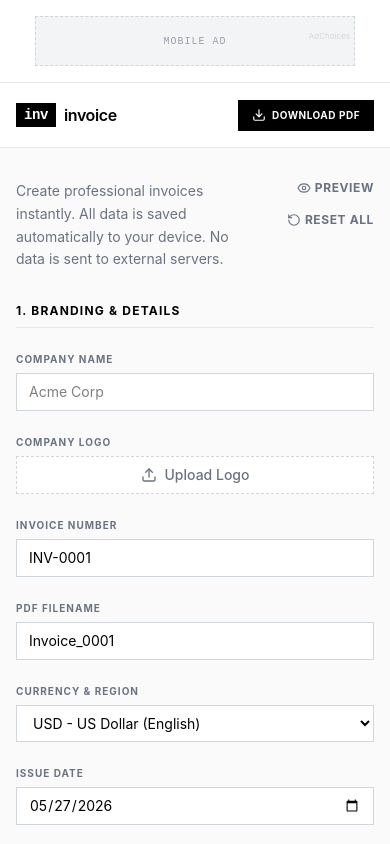
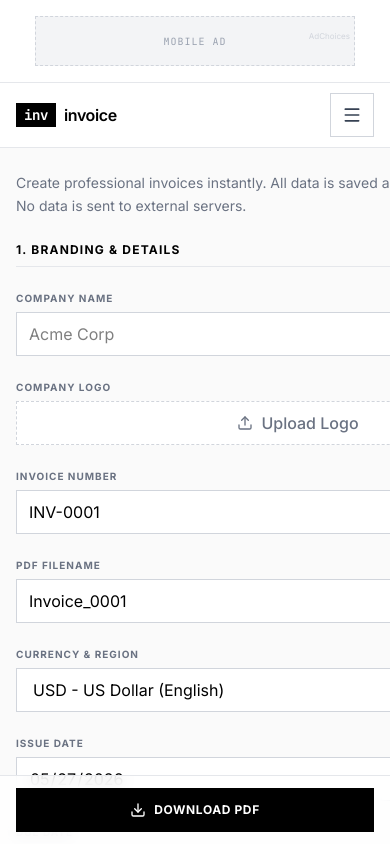
Before and after one commit to agaboo1981/invoicepad, a React (Vite) app: page / in a window 390 px wide. Shown: the top 844 px of the page. Built offline with nearby package versions, Linux system fonts and the light colour scheme.

Commit message:
feat: add mobile utility menu and sticky download action

```diff
--- a/src/App.tsx
+++ b/src/App.tsx
@@ -4,7 +4,7 @@
  */
 
 import React, { useState, useEffect } from 'react';
-import { Download, RotateCcw, Eye, X } from 'lucide-react';
+import { Download, RotateCcw, Eye, X, Menu } from 'lucide-react';
 import { InvoiceData } from './types';
 import { InvoiceForm } from './components/InvoiceForm';
 import { InvoicePreview } from './components/InvoicePreview';
@@ -60,6 +60,7 @@ export default function App() {
   const [data, setData] = useState<InvoiceData>(getInitialData);
   const [showPreviewModal, setShowPreviewModal] = useState(false);
   const [showResetConfirm, setShowResetConfirm] = useState(false);
+  const [mobileMenuOpen, setMobileMenuOpen] = useState(false);
 
   // Load from local storage on mount (done primarily via initializer now)
 
@@ -87,6 +88,7 @@ export default function App() {
     localStorage.removeItem('invoicer_data');
     setData(getInitialData());
     setShowResetConfirm(false);
+    setMobileMenuOpen(false);
   };
 
   return (
@@ -94,12 +96,12 @@ export default function App() {
 
       {/* Platform Top Ad Slot - purely for layout context */}
       <div className="w-full bg-white dark:bg-zinc-900 border-b border-gray-200 dark:border-zinc-800 py-4 no-print flex justify-center">
-        <AdSlot label="Top Banner Advertisement" className="w-[728px] h-[90px] hidden md:flex" />
+        <AdSlot label="Top Banner Advertisement" className="w-full max-w-[728px] h-[90px] hidden md:flex" />
         <AdSlot label="Mobile Ad" className="w-[320px] h-[50px] flex md:hidden" />
       </div>
 
       <header className="border-b border-gray-200 dark:border-zinc-800 bg-white dark:bg-zinc-900 no-print sticky top-0 z-10 transition-colors">
-        <div className="max-w-7xl mx-auto px-4 lg:px-8 min-h-16 py-2 sm:py-0 flex items-center justify-between gap-3">
+        <div className="max-w-7xl mx-auto px-4 sm:px-6 lg:px-8 min-h-16 py-2 sm:py-0 flex items-center justify-between gap-3">
           <div className="flex items-center gap-2 text-black dark:text-white font-semibold tracking-tight text-base sm:text-lg min-w-0">
             <span className="font-mono bg-black dark:bg-white text-white dark:text-black px-2 py-0.5 text-sm">inv</span>
             <span className="truncate">invoice<span className="text-gray-400 dark:text-zinc-500 hidden sm:inline">pad.shop</span></span>
@@ -107,24 +109,80 @@ export default function App() {
 
           <button
             onClick={handlePrint}
-            className="bg-black dark:bg-white text-white dark:text-black px-3 sm:px-5 py-1.5 sm:py-2 text-[10px] sm:text-sm font-bold uppercase tracking-wider flex items-center gap-1.5 sm:gap-2 hover:bg-gray-800 dark:hover:bg-zinc-200 transition-all border-2 border-black dark:border-white active:scale-95"
+            className="hidden sm:flex bg-black dark:bg-white text-white dark:text-black px-3 sm:px-5 py-2 min-h-11 text-xs sm:text-sm font-bold uppercase tracking-wider items-center gap-1.5 sm:gap-2 hover:bg-gray-800 dark:hover:bg-zinc-200 transition-all border-2 border-black dark:border-white active:scale-95"
           >
             <Download className="w-3.5 h-3.5 sm:w-4 sm:h-4" />
             {t('downloadPdf')}
           </button>
+
+          <button
+            onClick={() => setMobileMenuOpen(prev => !prev)}
+            aria-expanded={mobileMenuOpen}
+            aria-label={mobileMenuOpen ? 'Close menu' : 'Open menu'}
+            className="sm:hidden inline-flex items-center justify-center min-h-11 min-w-11 border border-gray-300 dark:border-zinc-700 text-gray-700 dark:text-zinc-200 hover:text-black dark:hover:text-white hover:border-black dark:hover:border-zinc-500 transition-colors"
+          >
+            {mobileMenuOpen ? <X size={20} /> : <Menu size={20} />}
+          </button>
+        </div>
+
+        <div className={`sm:hidden overflow-hidden border-t border-gray-200 dark:border-zinc-800 transition-all duration-300 ease-out ${mobileMenuOpen ? 'max-h-[70vh] opacity-100' : 'max-h-0 opacity-0 border-t-0'}`}>
+          <div className="px-4 py-4 space-y-4 bg-white dark:bg-zinc-900">
+            <div className="flex flex-col gap-3">
+              <button
+                onClick={() => {
+                  setShowPreviewModal(true);
+                  setMobileMenuOpen(false);
+                }}
+                className="w-full min-h-11 px-3 border border-gray-300 dark:border-zinc-700 text-gray-700 dark:text-zinc-200 hover:text-black dark:hover:text-white text-xs font-bold uppercase tracking-wider flex items-center justify-center gap-2 transition-colors"
+              >
+                <Eye size={14} /> {t('preview')}
+              </button>
+              {showResetConfirm ? (
+                <div className="w-full min-h-11 px-3 border border-red-200 dark:border-red-900/40 bg-red-50 dark:bg-red-900/10 text-xs font-bold uppercase tracking-wider flex items-center justify-between gap-3 text-red-600 dark:text-red-400">
+                  <span>Sure?</span>
+                  <div className="flex items-center gap-3">
+                    <button onClick={confirmReset} className="hover:text-red-800 dark:hover:text-red-300 transition-colors">Yes</button>
+                    <button onClick={() => setShowResetConfirm(false)} className="text-gray-500 dark:text-zinc-400 hover:text-black dark:hover:text-white transition-colors">No</button>
+                  </div>
+                </div>
+              ) : (
+                <button
+                  onClick={handleReset}
+                  className="w-full min-h-11 px-3 border border-gray-300 dark:border-zinc-700 text-gray-700 dark:text-zinc-200 hover:text-black dark:hover:text-white text-xs font-bold uppercase tracking-wider flex items-center justify-center gap-2 transition-colors"
+                >
+                  <RotateCcw size={14} /> {t('resetAll')}
+                </button>
+              )}
+              <button
+                onClick={() => {
+                  handlePrint();
+                  setMobileMenuOpen(false);
+                }}
+                className="w-full min-h-11 px-3 bg-black dark:bg-white text-white dark:text-black text-xs font-bold uppercase tracking-wider flex items-center justify-center gap-2 hover:bg-gray-800 dark:hover:bg-zinc-200 transition-colors"
+              >
+                <Download size={14} /> {t('downloadPdf')}
+              </button>
+            </div>
+
+            <nav className="pt-1 border-t border-gray-100 dark:border-zinc-800 flex flex-wrap gap-x-4 gap-y-2 text-xs">
+              <a className="text-gray-600 dark:text-zinc-300 hover:text-black dark:hover:text-white transition-colors" href="/freelancer-invoice-generator.html">Freelancer</a>
+              <a className="text-gray-600 dark:text-zinc-300 hover:text-black dark:hover:text-white transition-colors" href="/consultant-invoice-template.html">Consultant</a>
+              <a className="text-gray-600 dark:text-zinc-300 hover:text-black dark:hover:text-white transition-colors" href="/invoice-template-guide.html">Guide</a>
+            </nav>
+          </div>
         </div>
       </header>
 
-      <main className="max-w-7xl mx-auto px-4 lg:px-8 py-8 lg:py-12 no-print relative">
-        <div className="grid xl:grid-cols-[1fr_minmax(0,1fr)] gap-10 items-start">
+      <main className="max-w-7xl mx-auto px-4 sm:px-6 lg:px-8 py-6 sm:py-8 lg:py-12 pb-24 sm:pb-8 no-print relative">
+        <div className="grid xl:grid-cols-[1fr_minmax(0,1fr)] gap-8 lg:gap-10 items-start">
 
           {/* Left Column: Form */}
           <div className="xl:sticky xl:top-[6rem] xl:max-h-[calc(100vh-8rem)] xl:overflow-y-auto pr-0 xl:pr-4 custom-scrollbar">
-            <div className="flex items-start justify-between mb-8 gap-4">
-              <p className="text-gray-500 dark:text-zinc-400 max-w-xl text-sm leading-relaxed pr-4">
+            <div className="flex items-start justify-between mb-6 sm:mb-8 gap-4">
+              <p className="text-gray-500 dark:text-zinc-400 max-w-xl text-sm leading-relaxed pr-0 sm:pr-4">
                 {t('appDesc')}
               </p>
-              <div className="flex flex-col sm:flex-row items-end sm:items-center gap-4 shrink-0">
+              <div className="hidden sm:flex flex-col sm:flex-row items-end sm:items-center gap-4 shrink-0">
                 <button
                   onClick={() => setShowPreviewModal(true)}
                   className="text-gray-500 dark:text-zinc-400 hover:text-black dark:hover:text-white flex items-center gap-1 text-xs font-bold uppercase tracking-wider transition-colors"
@@ -168,7 +226,7 @@ export default function App() {
 
       {/* SEO Content Section (Bottom) */}
       <section className="bg-white dark:bg-zinc-900 border-t border-gray-200 dark:border-zinc-800 mt-16 no-print transition-colors">
-        <div className="max-w-4xl mx-auto px-4 py-16 sm:py-24 space-y-12 text-black dark:text-white">
+        <div className="max-w-4xl mx-auto px-4 sm:px-6 py-12 sm:py-24 space-y-10 sm:space-y-12 text-black dark:text-white">
           <div className="text-center space-y-4">
             <h1 className="text-3xl sm:text-4xl font-extrabold tracking-tight">{t('seoTitle')}</h1>
             <p className="text-gray-500 dark:text-zinc-400 text-lg sm:text-xl max-w-2xl mx-auto">{t('seoDesc')}</p>
@@ -212,7 +270,15 @@ export default function App() {
       </section>
 
       <footer className="border-t border-gray-200 dark:border-zinc-800 bg-white dark:bg-zinc-900 no-print py-8 text-center text-xs text-gray-400 dark:text-zinc-500 font-mono transition-colors">
-        <p>&copy; {new Date().getFullYear()} InvoicePad. All rights reserved.</p>
+        <div className="px-4 sm:px-6 space-y-4">
+          <p>&copy; {new Date().getFullYear()} InvoicePad. All rights reserved.</p>
+          <nav className="flex flex-wrap justify-center gap-4 text-[11px]">
+            <a className="hover:text-gray-600 dark:hover:text-zinc-300 transition-colors" href="/about.html">About</a>
+            <a className="hover:text-gray-600 dark:hover:text-zinc-300 transition-colors" href="/contact.html">Contact</a>
+            <a className="hover:text-gray-600 dark:hover:text-zinc-300 transition-colors" href="/privacy-policy.html">Privacy</a>
+            <a className="hover:text-gray-600 dark:hover:text-zinc-300 transition-colors" href="/terms-of-service.html">Terms</a>
+          </nav>
+        </div>
       </footer>
 
       {/* Hidden print container that takes over during window.print() */}
@@ -250,6 +316,18 @@ export default function App() {
         </div>
       )}
 
+      <div className="fixed bottom-0 left-0 right-0 z-30 sm:hidden no-print">
+        <div className="px-4 pb-[calc(env(safe-area-inset-bottom)+0.75rem)] pt-3 bg-white/95 dark:bg-zinc-900/95 border-t border-gray-200 dark:border-zinc-800 backdrop-blur supports-[backdrop-filter]:bg-white/80 supports-[backdrop-filter]:dark:bg-zinc-900/80">
+          <button
+            onClick={handlePrint}
+            className="w-full min-h-11 bg-black dark:bg-white text-white dark:text-black text-xs font-bold uppercase tracking-wider flex items-center justify-center gap-2 hover:bg-gray-800 dark:hover:bg-zinc-200 transition-colors"
+          >
+            <Download className="w-4 h-4" />
+            {t('downloadPdf')}
+          </button>
+        </div>
+      </div>
+
     </div>
   );
 }
--- a/src/components/InvoiceForm.tsx
+++ b/src/components/InvoiceForm.tsx
@@ -97,10 +97,10 @@ export function InvoiceForm({ data, onChange }: InvoiceFormProps) {
   };
 
   const labelClass = "block text-[10px] uppercase font-bold text-gray-500 dark:text-zinc-500 tracking-widest mb-1.5";
-  const inputClass = "w-full border border-gray-300 dark:border-zinc-700 px-3 py-2 text-sm rounded-none focus:outline-none focus:border-black dark:focus:border-white focus:ring-1 focus:ring-black dark:focus:ring-white bg-white dark:bg-zinc-900 transition-shadow text-black dark:text-white";
+  const inputClass = "w-full min-h-11 border border-gray-300 dark:border-zinc-700 px-3 py-2 text-base sm:text-sm rounded-none focus:outline-none focus:border-black dark:focus:border-white focus:ring-1 focus:ring-black dark:focus:ring-white bg-white dark:bg-zinc-900 transition-shadow text-black dark:text-white";
 
   return (
-    <div className="space-y-10">
+    <div className="space-y-8 sm:space-y-10">
 
       {/* Details Section */}
       <section className="space-y-6">
@@ -119,7 +119,7 @@ export function InvoiceForm({ data, onChange }: InvoiceFormProps) {
                 <button
                   type="button"
                   onClick={() => updateField('logo', '')}
-                  className="text-gray-400 dark:text-zinc-500 hover:text-red-600 dark:hover:text-red-500 transition-colors"
+                  className="text-gray-400 dark:text-zinc-500 hover:text-red-600 dark:hover:text-red-500 transition-colors min-h-11 min-w-11 inline-flex items-center justify-center"
                   title="Remove Logo"
                 >
                   <X size={18} />
@@ -137,8 +137,7 @@ export function InvoiceForm({ data, onChange }: InvoiceFormProps) {
                 <button
                   type="button"
                   onClick={() => fileInputRef.current?.click()}
-                  className="w-full flex justify-center items-center gap-2 border border-dashed border-gray-300 dark:border-zinc-700 px-4 py-2 text-sm text-gray-500 dark:text-zinc-400 hover:text-black dark:hover:text-white hover:border-black dark:hover:border-zinc-500 transition-colors bg-white dark:bg-zinc-900 font-medium"
-                  style={{ height: '38px' }}
+                  className="w-full min-h-11 flex justify-center items-center gap-2 border border-dashed border-gray-300 dark:border-zinc-700 px-4 py-2 text-base sm:text-sm text-gray-500 dark:text-zinc-400 hover:text-black dark:hover:text-white hover:border-black dark:hover:border-zinc-500 transition-colors bg-white dark:bg-zinc-900 font-medium"
                 >
                   <Upload size={16} /> {t('uploadLogo')}
                 </button>
@@ -208,10 +207,10 @@ export function InvoiceForm({ data, onChange }: InvoiceFormProps) {
               ref={csvInputRef}
               onChange={handleCsvImport}
             />
-            <button type="button" onClick={() => csvInputRef.current?.click()} className="text-gray-500 dark:text-zinc-400 hover:text-black dark:hover:text-white text-xs font-bold uppercase tracking-wider flex items-center gap-1 transition-colors">
+            <button type="button" onClick={() => csvInputRef.current?.click()} className="text-gray-500 dark:text-zinc-400 hover:text-black dark:hover:text-white text-xs font-bold uppercase tracking-wider flex items-center gap-1 transition-colors min-h-11 px-2">
               <UploadCloud size={14} /> {t('importCsv')}
             </button>
-            <button type="button" onClick={addItem} className="text-black dark:text-white hover:text-gray-600 dark:hover:text-zinc-300 text-xs font-bold uppercase tracking-wider flex items-center gap-1 transition-colors">
+            <button type="button" onClick={addItem} className="text-black dark:text-white hover:text-gray-600 dark:hover:text-zinc-300 text-xs font-bold uppercase tracking-wider flex items-center gap-1 transition-colors min-h-11 px-2">
               <Plus size={14} /> {t('addItem')}
             </button>
           </div>
@@ -232,7 +231,7 @@ export function InvoiceForm({ data, onChange }: InvoiceFormProps) {
                 <label className={labelClass}>{t('price')}</label>
                 <input type="number" min="0" step="any" value={item.price} onChange={(e) => updateItem(item.id, 'price', parseFloat(e.target.value) || 0)} className={inputClass} />
               </div>
-              <button type="button" onClick={() => removeItem(item.id)} className="absolute top-2 right-2 sm:static sm:mb-2 text-gray-400 dark:text-zinc-500 hover:text-red-600 dark:hover:text-red-500 transition-colors" title="Remove Item">
+              <button type="button" onClick={() => removeItem(item.id)} className="absolute top-1 right-1 sm:static sm:mb-2 text-gray-400 dark:text-zinc-500 hover:text-red-600 dark:hover:text-red-500 transition-colors min-h-11 min-w-11 inline-flex items-center justify-center" title="Remove Item">
                 <Trash2 size={18} />
               </button>
             </div>
@@ -253,7 +252,7 @@ export function InvoiceForm({ data, onChange }: InvoiceFormProps) {
             <label className={labelClass}>{t('taxRate')}</label>
             <input type="number" min="0" step="0.1" value={data.taxRate} onChange={(e) => updateField('taxRate', parseFloat(e.target.value) || 0)} className={inputClass} />
             <label className="flex items-center gap-2 mt-3 cursor-pointer">
-              <input type="checkbox" checked={data.isTaxInclusive || false} onChange={(e) => updateField('isTaxInclusive', e.target.checked)} className="w-4 h-4 accent-black dark:accent-white" />
+              <input type="checkbox" checked={data.isTaxInclusive || false} onChange={(e) => updateField('isTaxInclusive', e.target.checked)} className="w-4 h-4 accent-black dark:accent-white shrink-0" />
               <span className="text-xs font-medium text-gray-600 dark:text-zinc-400">{t('taxInclusive')}</span>
             </label>
           </div>
@@ -288,7 +287,7 @@ export function InvoiceForm({ data, onChange }: InvoiceFormProps) {
                  <button
                    type="button"
                    onClick={() => updateField('signature', '')}
-                   className="text-gray-400 dark:text-zinc-500 hover:text-red-600 dark:hover:text-red-500 transition-colors"
+                   className="text-gray-400 dark:text-zinc-500 hover:text-red-600 dark:hover:text-red-500 transition-colors min-h-11 min-w-11 inline-flex items-center justify-center"
                    title="Remove Signature"
                  >
                    <X size={18} />
@@ -306,8 +305,7 @@ export function InvoiceForm({ data, onChange }: InvoiceFormProps) {
                 <button
                   type="button"
                   onClick={() => signatureInputRef.current?.click()}
-                  className="w-full flex justify-center items-center gap-2 border border-dashed border-gray-300 dark:border-zinc-700 px-4 py-2 text-sm text-gray-500 dark:text-zinc-400 hover:text-black dark:hover:text-white hover:border-black dark:hover:border-zinc-500 transition-colors bg-white dark:bg-zinc-900 font-medium"
-                  style={{ height: '38px' }}
+                  className="w-full min-h-11 flex justify-center items-center gap-2 border border-dashed border-gray-300 dark:border-zinc-700 px-4 py-2 text-base sm:text-sm text-gray-500 dark:text-zinc-400 hover:text-black dark:hover:text-white hover:border-black dark:hover:border-zinc-500 transition-colors bg-white dark:bg-zinc-900 font-medium"
                 >
                   <Upload size={16} /> {t('uploadSignature')}
                 </button>
--- a/src/components/InvoicePreview.tsx
+++ b/src/components/InvoicePreview.tsx
@@ -15,18 +15,18 @@ export function InvoicePreview({ data }: InvoicePreviewProps) {
   return (
     <div
       id="invoice-preview"
-      className="bg-white border text-sm border-gray-200 aspect-[1/1.414] w-full min-w-[320px] sm:min-w-[640px] max-w-[800px] mx-auto flex flex-col font-sans mb-8 print:border-none uppercase-labels"
+      className="bg-white border text-sm border-gray-200 aspect-[1/1.414] w-full min-w-0 max-w-[800px] mx-auto flex flex-col font-sans mb-8 print:border-none uppercase-labels"
     >
       <div className="p-4 sm:p-8 lg:p-12 flex-1 flex flex-col">
         {/* Header */}
         <div className="flex flex-col sm:flex-row justify-between items-start gap-4 sm:gap-6 mb-8 sm:mb-12">
-          <div>
+          <div className="w-full sm:w-auto">
             <h1 className="text-2xl sm:text-3xl font-bold tracking-tight text-black mb-1">{t('invoice')}</h1>
-            <p className="font-mono text-gray-500 text-xs mt-1">#{data.invoiceNumber || '---'}</p>
+            <p className="font-mono text-gray-500 text-xs mt-1 break-all">#{data.invoiceNumber || '---'}</p>
           </div>
           <div className="w-full sm:w-auto text-left sm:text-right flex flex-col sm:flex-row sm:items-center sm:justify-end gap-2 sm:gap-3">
             {data.companyName && (
-              <span className="font-bold text-lg sm:text-xl tracking-tight text-gray-800 break-words">{data.companyName}</span>
+              <span className="font-bold text-lg sm:text-xl tracking-tight text-gray-800 break-words max-w-full">{data.companyName}</span>
             )}
             {data.logo && (
               <img src={data.logo} alt="Company Logo" className="max-h-14 sm:max-h-16 max-w-[160px] sm:max-w-[200px] object-contain" />
@@ -38,13 +38,13 @@ export function InvoicePreview({ data }: InvoicePreviewProps) {
         <div className="grid grid-cols-1 sm:grid-cols-2 gap-6 sm:gap-8 mb-8 sm:mb-12">
           <div>
             <h3 className="text-[10px] uppercase font-bold text-gray-400 tracking-wider mb-2">{t('from')}</h3>
-            <pre className="font-sans whitespace-pre-wrap text-black leading-relaxed font-medium">
+            <pre className="font-sans whitespace-pre-wrap break-words text-black leading-relaxed font-medium">
               {data.fromDetails || '---'}
             </pre>
           </div>
           <div className="text-left sm:text-right">
             <h3 className="text-[10px] uppercase font-bold text-gray-400 tracking-wider mb-2">{t('billedTo')}</h3>
-            <pre className="font-sans whitespace-pre-wrap text-black leading-relaxed font-medium">
+            <pre className="font-sans whitespace-pre-wrap break-words text-black leading-relaxed font-medium">
               {data.toDetails || '---'}
             </pre>
           </div>
@@ -64,7 +64,8 @@ export function InvoicePreview({ data }: InvoicePreviewProps) {
 
         {/* Items Table */}
         <div className="mb-auto">
-          <table className="w-full text-left border-collapse">
+          <div className="w-full overflow-x-auto">
+            <table className="w-full min-w-[32rem] text-left border-collapse">
               <thead>
                 <tr className="border-b-2 border-black">
                   <th className="py-3 px-1 text-[10px] uppercase font-bold tracking-wider text-gray-400 w-full">{t('itemDesc')}</th>
@@ -79,9 +80,9 @@ export function InvoicePreview({ data }: InvoicePreviewProps) {
                     <td colSpan={4} className="py-4 text-center text-gray-300 text-xs italic">{t('noItems')}</td>
                   </tr>
                 )}
-              {data.items.map((item, index) => (
+                {data.items.map((item) => (
                   <tr key={item.id} className="border-b border-gray-100">
-                  <td className="py-4 px-1 font-sans font-medium text-black">{item.description}</td>
+                    <td className="py-4 px-1 font-sans font-medium text-black break-words">{item.description}</td>
                     <td className="py-4 px-1 text-right text-gray-600">{item.quantity}</td>
                     <td className="py-4 px-1 text-right text-gray-600">{formatCurrency(item.price, data.currency, data.locale)}</td>
                     <td className="py-4 px-1 text-right font-medium text-black">
@@ -91,6 +92,7 @@ export function InvoicePreview({ data }: InvoicePreviewProps) {
                 ))}
               </tbody>
             </table>
+          </div>
         </div>
 
         {/* Totals */}
@@ -123,9 +125,9 @@ export function InvoicePreview({ data }: InvoicePreviewProps) {
         <div className="mt-auto border-t border-gray-100 pt-8 flex flex-col sm:flex-row justify-between items-start sm:items-end gap-8">
           <div className="flex-1 space-y-6">
             {data.notes && (
-              <div>
+              <div className="max-w-full">
                 <h3 className="text-[10px] uppercase font-bold text-gray-400 tracking-wider mb-2">{t('notesTerms')}</h3>
-                <p className="text-xs text-gray-500 leading-relaxed max-w-2xl whitespace-pre-wrap">{data.notes}</p>
+                <p className="text-xs text-gray-500 leading-relaxed max-w-2xl whitespace-pre-wrap break-words">{data.notes}</p>
               </div>
             )}
 
--- a/src/index.css
+++ b/src/index.css
@@ -1,5 +1,5 @@
+@import url('https://fonts.googleapis.com/css2?family=Inter:wght@400;500;600;700&family=JetBrains+Mono:wght@400;500;700&display=swap');
 @import "tailwindcss";
-@import url('https://fonts.googleapis.com/css2?family=Inter:wght@400;500;600;700&family=JetBrains+Mono:wght@400;500;700&display=swap');
 
 @theme {
   --font-sans: "Inter", ui-sans-serif, system-ui, sans-serif;
@@ -7,6 +7,14 @@
 }
 
 @layer base {
+  html,
+  body,
+  #root {
+    width: 100%;
+    min-height: 100%;
+    overflow-x: hidden;
+  }
+
   body {
     @apply bg-[#fafafa] text-[#111111] antialiased;
   }
```
Lines whose indentation alone changed are shown as unchanged.
